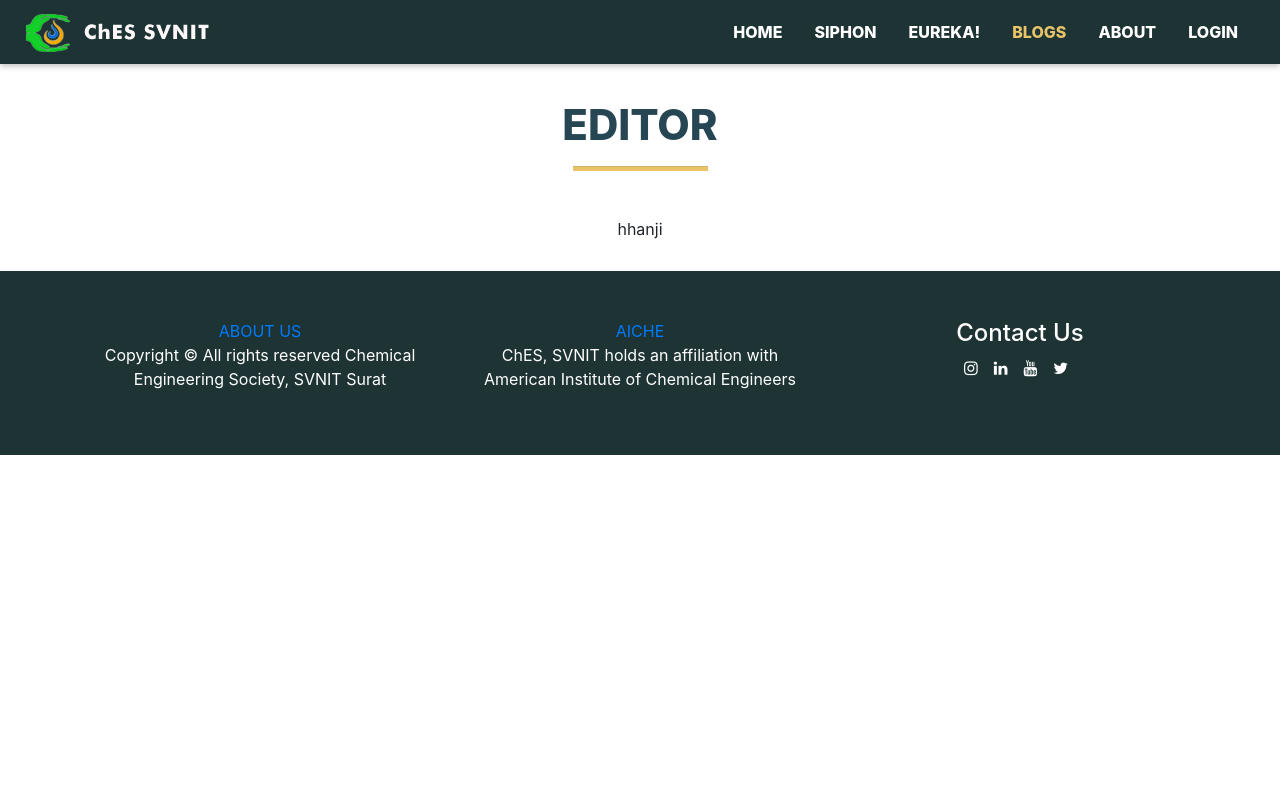
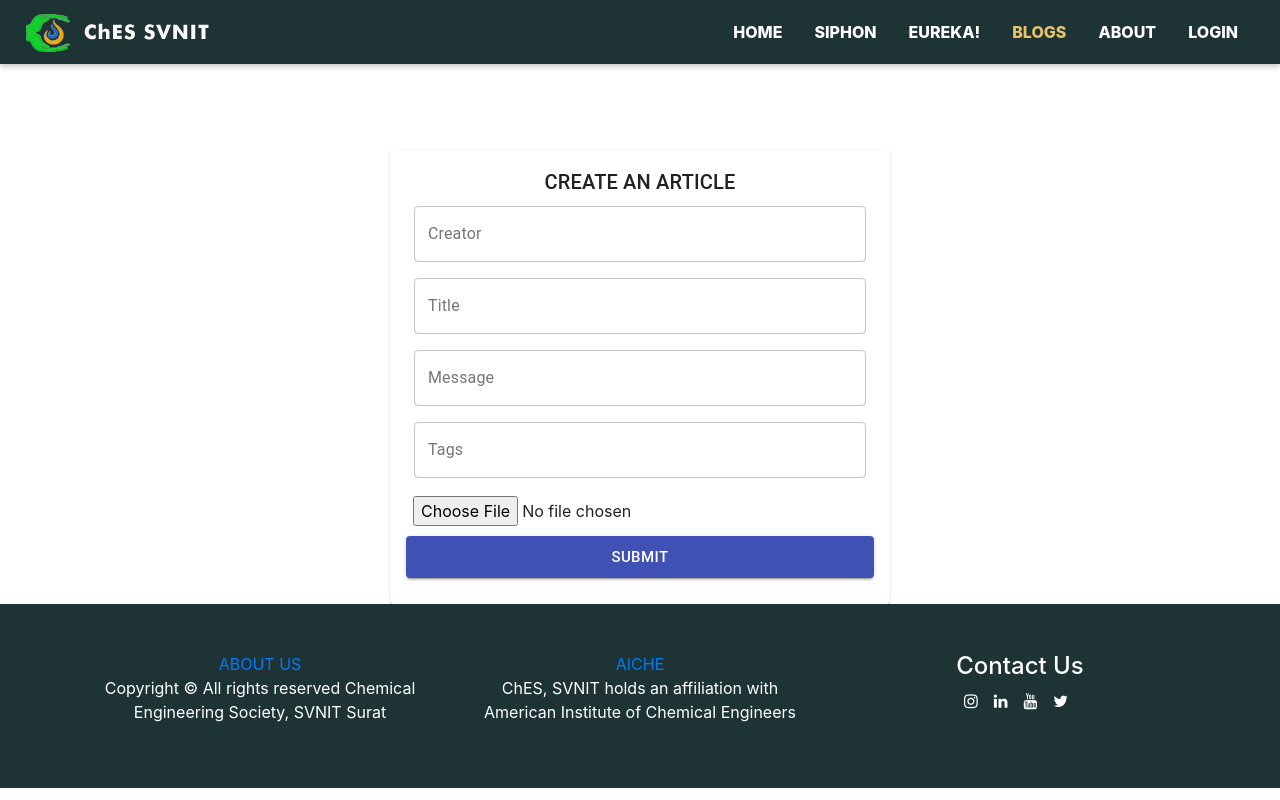
Before and after one commit to RonakAsnani/CHES, a React (Create React App) app in the folder client/: page /blogs/create in a window 1280 px wide. Built offline with nearby package versions, Linux system fonts and the light colour scheme.

Commit message:
feat: added the functionality of creating article and fetching it from datasbase

```diff
--- a/client/package.json
+++ b/client/package.json
@@ -2,6 +2,7 @@
   "name": "client",
   "version": "0.1.0",
   "private": true,
+  "proxy": "http://localhost:5000",
   "dependencies": {
     "@material-ui/core": "^4.11.4",
     "@material-ui/icons": "^4.11.2",
@@ -14,6 +15,7 @@
     "react": "^17.0.2",
     "react-dom": "^17.0.2",
     "react-file-base64": "^1.0.3",
+    "react-quill": "^1.3.5",
     "react-redux": "^7.2.4",
     "react-router-dom": "^5.2.0",
     "react-scripts": "4.0.3",
--- a/client/src/Blogs/Blogs.js
+++ b/client/src/Blogs/Blogs.js
@@ -1,7 +1,12 @@
 import React from 'react';
 import { Link } from 'react-router-dom';
+import { useSelector } from 'react-redux';
 
 function Blogs() {
+
+    const articles = useSelector((state) => state.articles);
+    console.log(articles);
+
     return (
         <div style={{marginTop: "100px"}}>
             <button><Link to="/blogs/create">CREATE A BLOG</Link></button>
--- a/client/src/Blogs/CreateBlog.js
+++ b/client/src/Blogs/CreateBlog.js
@@ -1,24 +1,87 @@
-import React from 'react'
+import React, { useState } from 'react';
+import { Typography, TextField, Button, Paper } from '@material-ui/core';
+import FileBase from 'react-file-base64';
+import { useDispatch } from 'react-redux';
+
+import useStyles from '../shared/UserProfile/styles';
+import { createArticle } from '../actions/articles';
 
 function CreateBlog() {
+
+    const [articleData, setArticleData] = useState({
+        creator: '',
+        title: '',
+        message: '',
+        tags: '',
+        selectedFile: ''
+    })
+
+    const dispatch = useDispatch();
+
+    const classes = useStyles();
+
+    const handleSubmit = (e) => {
+        e.preventDefault()
+        dispatch(createArticle(articleData))
+    }
+
     return (
         <React.Fragment>
-            <div className="container" style={{ marginTop: "100px" }}>
+            <Paper className={classes.paper}>
+                <form autoComplete="off" noValidate className={`${classes.root} ${classes.form}`} onSubmit={handleSubmit}>
+                    <Typography variant="h6">CREATE AN ARTICLE</Typography>
+                    <TextField
+                        name="creator"
+                        variant="outlined"
+                        label="Creator"
+                        fullWidth
+                        value={articleData.creator}
+                        onChange={(e) => setArticleData({ ...articleData, creator: e.target.value })}
+                    />
+                    <TextField
+                        name="title"
+                        variant="outlined"
+                        label="Title"
+                        fullWidth
+                        value={articleData.title}
+                        onChange={(e) => setArticleData({ ...articleData, title: e.target.value })}
+                    />
+                    <TextField
+                        name="message"
+                        variant="outlined"
+                        label="Message"
+                        fullWidth
+                        value={articleData.message}
+                        onChange={(e) => setArticleData({ ...articleData, message: e.target.value })}
+                    />
+                    <TextField
+                        name="tags"
+                        variant="outlined"
+                        label="Tags"
+                        fullWidth
+                        value={articleData.tags}
+                        onChange={(e) => setArticleData({ ...articleData, tags: e.target.value })}
+                    />
+                    <div className={classes.fileInput}>
+                        <FileBase
+                            type="file"
+                            multiple={false}
+                            onDone={({ base64 }) => setArticleData({ ...articleData, selectedFile: base64 })}
+                        />
+                    </div>
+                    <Button className={classes.buttonSubmit} variant="contained" color="primary" size="large" type="submit" fullWidth>Submit</Button>
+                </form>
+            </Paper>
+
+            {/* <div className="container" style={{ marginTop: "30px" }}>
                 <div className="row" style={{ marginBottom: "30px" }}>
-                    <div className="col-lg-6 mx-auto text-center">
-                        <h2 className="pastevents-header">EDITOR</h2>
-                        <hr style={{ width: "25%", backgroundColor: "#e9c46a", height: "4px" }} />
+                    <div className="col-lg-8 mx-auto text-center">
+
                     </div>
                 </div>
-            </div>
+            </div> */}
 
-            <div className="container" style={{ marginTop: "30px" }}>
-                <div className="row" style={{ marginBottom: "30px" }}>
-                    <div className="col-lg-8 mx-auto text-center">
-hhanji
-                    </div>
-                </div>
-            </div>
+
 
         </React.Fragment>
     )
--- /dev/null
+++ b/client/src/actions/articles.js
@@ -0,0 +1,25 @@
+import * as api from '../api';
+
+//action creators
+
+export const getArticles = () => async (dispatch) => {
+
+try {
+    const { data } = await api.fetchArticles();
+    dispatch({ type: 'FETCH_ALL', payload: data });
+} catch (error) {
+    console.log(error.message);
+    }
+
+}
+
+export const createArticle = (article) => async (dispatch) => {
+
+try {
+    const { data } = await api.createArticle(article);
+    dispatch({ type: 'CREATE', payload: data });
+} catch (error) {
+    console.log(error.message);
+}
+
+}
--- a/client/src/api/index.js
+++ b/client/src/api/index.js
@@ -12,6 +12,9 @@ API.interceptors.request.use((req) => {
   return req;
 });
 
+export const fetchArticles = () => API.get('/articles');
+export const createArticle = (newArticle) => API.post('/articles', newArticle);
+
 export const signIn = (formData) => API.post("/user/signin", formData);
 export const signUp = (formData) => API.post("/user/signup", formData);
 
--- /dev/null
+++ b/client/src/reducers/articles.js
@@ -0,0 +1,12 @@
+const articleReducer = (articles = [], action) => {
+    switch (action.type) {
+        case 'FETCH_ALL':
+            return action.payload;
+        case 'CREATE':
+            return [...articles, action.payload];
+        default:
+            return articles;
+    }
+}
+
+export default articleReducer;
--- a/client/src/reducers/index.js
+++ b/client/src/reducers/index.js
@@ -1,7 +1,9 @@
 import { combineReducers } from "redux";
 
+import articles from './articles';
 import auth from "./auth";
 
 export default combineReducers({
-  auth,
+  articles,
+  auth
 });
--- a/client/src/shared/HomePage/Home.js
+++ b/client/src/shared/HomePage/Home.js
@@ -1,10 +1,19 @@
-import React from 'react';
+import React, {useEffect} from 'react';
+import { useDispatch } from 'react-redux';
 
+import { getArticles } from '../../actions/articles';
 import Banner from './Banner'
 import Articles from './HomeArticles/Articles';
 import PastEvents from './PastEvents';
 
 const Home = () => {
+
+    const dispatch = useDispatch();
+
+    useEffect(() => {
+        dispatch(getArticles());
+    }, [dispatch])
+
     return (
         <React.Fragment>
             <Banner />
--- a/client/src/shared/HomePage/HomeArticles/Articles.js
+++ b/client/src/shared/HomePage/HomeArticles/Articles.js
@@ -1,10 +1,14 @@
 import React from 'react';
-import { CSSTransition } from 'react-transition-group';
+import { useSelector } from 'react-redux';
 
 import Article from './Article';
 import './Articles.css';
 
 const Articles = () => {
+
+    const articles = useSelector((state) => state.articles);
+    console.log(articles);
+
     return (
         <React.Fragment>
             <div className="container" style={{ marginTop: "50px" }}>
```
Also changed, not shown: 1 other file (tests, documents, lock files or other folders).
